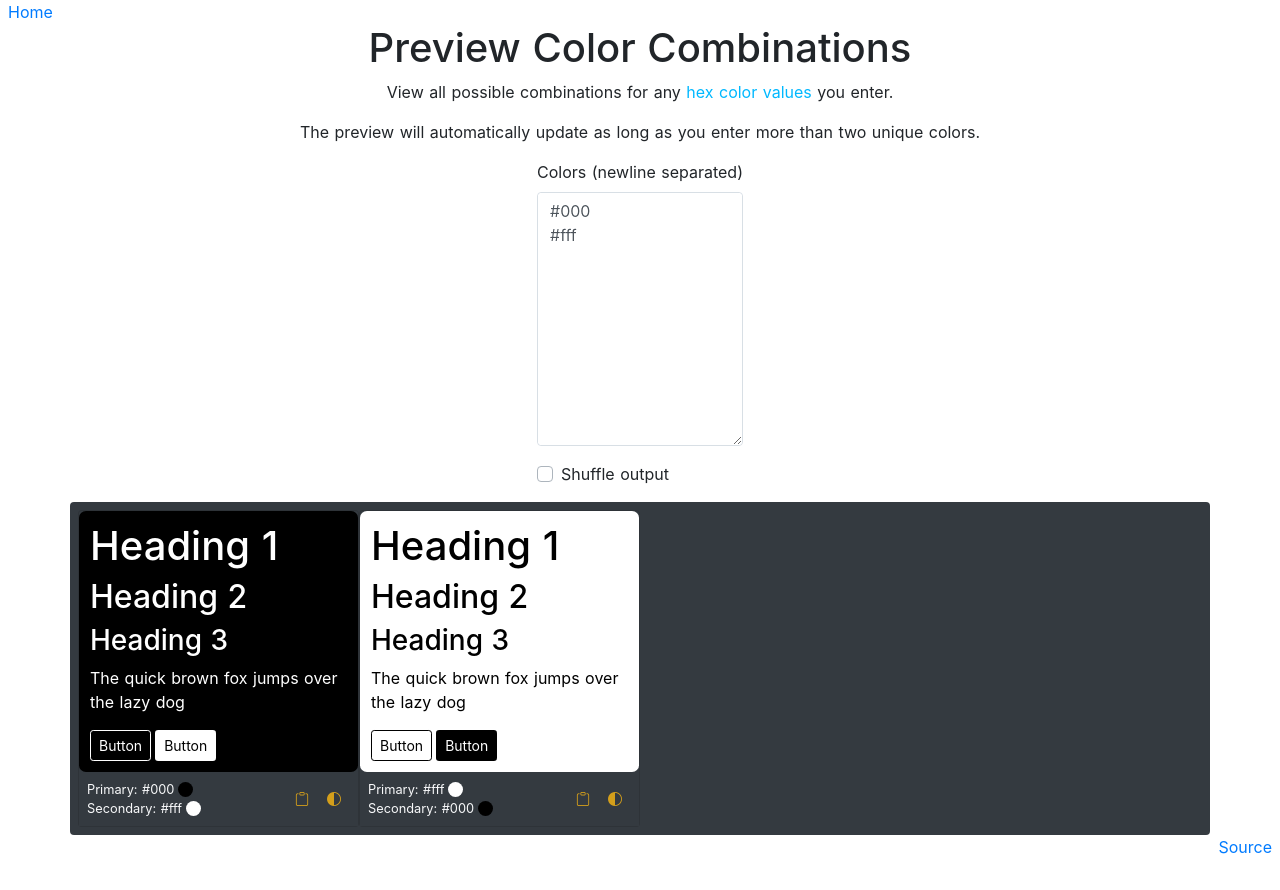
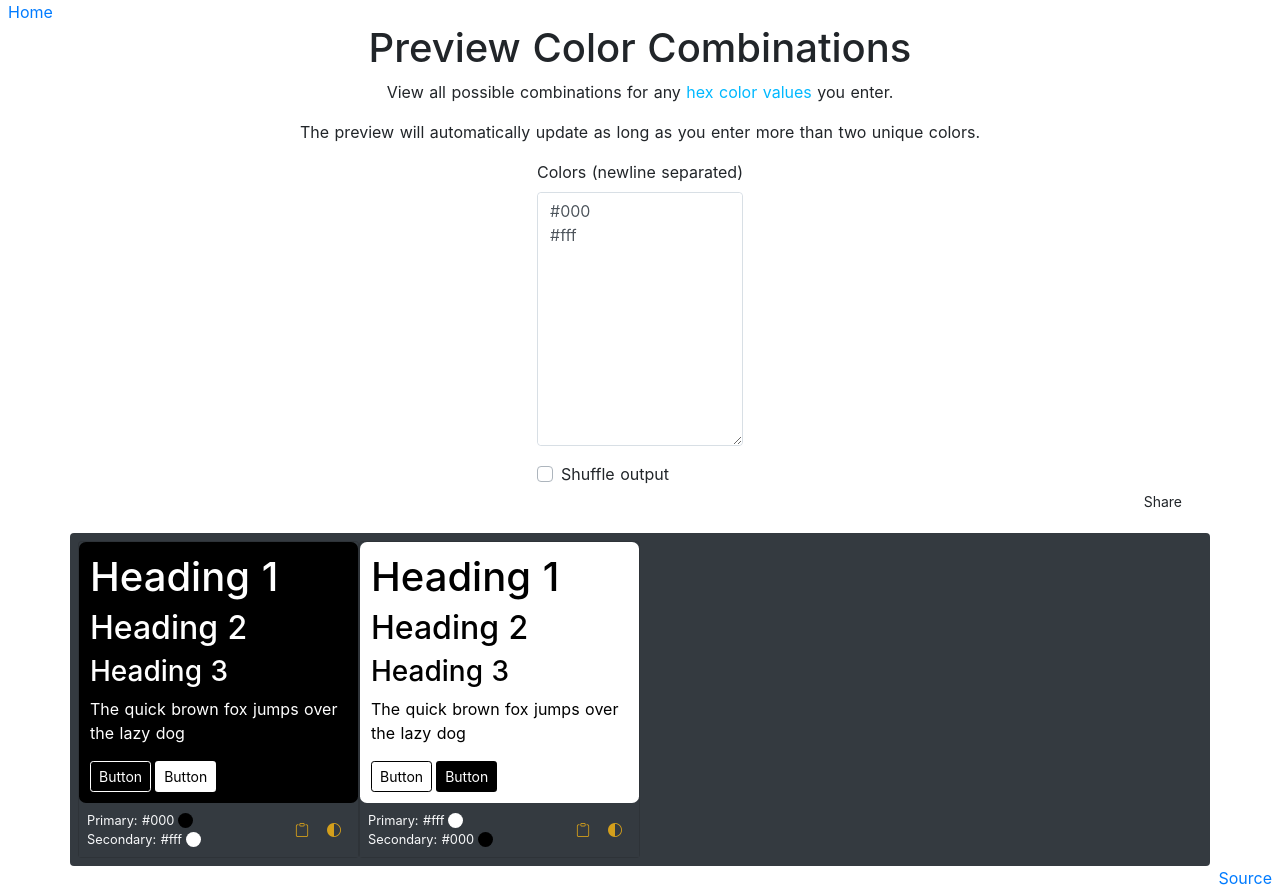
Before and after one commit to JulienZD/website, a Next.js app: page /colors in a window 1280 px wide. Before the commit the page ends 859 px from the top, so only its background shows below. Built offline with nearby package versions, Linux system fonts and the light colour scheme.

Commit message:
feat: share colors via an encoded query string

```diff
--- a/components/Colors/ColorPreviewer.jsx
+++ b/components/Colors/ColorPreviewer.jsx
@@ -1,25 +1,39 @@
 import { useState } from 'react';
 import ColorForm from './ColorForm';
 import ColorDeck from './ColorDeck';
+import ShareButton from '@components/ShareButton';
 
 export default function ColorPreviewer({ initialColors }) {
   const [colors, setColors] = useState(initialColors.join('\n'));
   const [doShuffle, setDoShuffle] = useState(false);
 
-  const getHexColorSet = (input) =>
-    new Set(
-      input
-        .trim()
-        .split('\n')
-        .filter((c) => c.match(/^#([a-fA-F0-9]{6}|[a-fA-F0-9]{3})$/))
-    );
+  const getShareUrl = () => {
+    if (!colors.length) return;
+    const hexColors = getHexColors().join(',');
+    if (!hexColors.length) return;
+    const encoded = btoa(hexColors.replace(/#/g, ''));
+
+    return `${location.pathname}?share=${encodeURIComponent(encoded)}`;
+  };
+
+  const getHexColors = () => {
+    return colors
+      .trim()
+      .split('\n')
+      .filter((c) => c.match(/^#([a-fA-F0-9]{6}|[a-fA-F0-9]{3})$/));
+  };
 
   return (
     <div className="container">
       <div className="row">
         <ColorForm colors={colors} doShuffle={doShuffle} onColorChange={setColors} onDoShuffleChange={setDoShuffle} />
+        {getHexColors().length >= 2 && (
+          <div className="col-12 d-flex justify-content-end">
+            <ShareButton getUrl={getShareUrl} />
+          </div>
+        )}
       </div>
-      <ColorDeck doShuffle={doShuffle} colors={getHexColorSet(colors)}></ColorDeck>
+      <ColorDeck doShuffle={doShuffle} colors={new Set(getHexColors())}></ColorDeck>
     </div>
   );
 }
--- a/pages/colors.jsx
+++ b/pages/colors.jsx
@@ -6,13 +6,6 @@ import ColorPreviewer from '@components/colors/ColorPreviewer';
 
 const pageTitle = 'Preview Color Combinations';
 
-function tryImportColors(colors) {
-  if (!colors) return;
-  const splitColors = colors.split(',');
-  if (!splitColors.length) return;
-  return splitColors.filter((c) => c.match(/^([a-fA-F0-9]{6}|[a-fA-F0-9]{3})$/)).map((c) => `#${c}`);
-}
-
 export default function Colors() {
   const [colors, setColors] = useState(null);
   const router = useRouter();
@@ -20,7 +13,15 @@ export default function Colors() {
   useEffect(() => {
     if (!router.isReady) return null;
     const { share: query } = router.query;
-    setColors(tryImportColors(query));
+    if (query) {
+      let decoded;
+      try {
+        decoded = atob(query);
+      } catch (err) {
+        return;
+      }
+      setColors(tryImportColors(decodeURIComponent(decoded)));
+    }
   }, [router.isReady]);
 
   return (
@@ -50,3 +51,10 @@ export default function Colors() {
     </Layout>
   );
 }
+
+function tryImportColors(colors) {
+  if (!colors) return;
+  const splitColors = colors.split(',');
+  if (!splitColors.length) return;
+  return splitColors.filter((c) => c.match(/^([a-fA-F0-9]{6}|[a-fA-F0-9]{3})$/)).map((c) => `#${c}`);
+}
```
